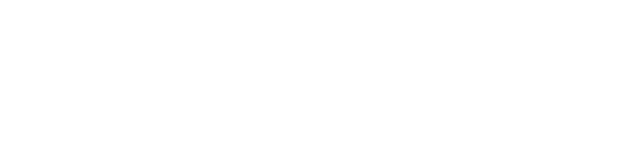
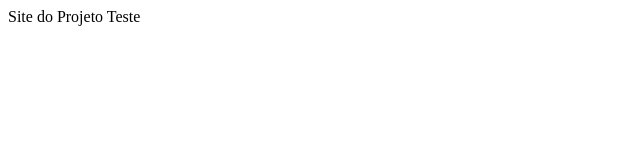
Before and after one commit to murilogs/ProjetoTeste, a plain HTML site: page index.html in a window 1280 px wide. Shown: the whole page, without its empty margins (0-640 px from the left). Drawn offline with Linux system fonts and the light colour scheme.

Commit message:
Atualiza index.html

```diff
--- a/index.html
+++ b/index.html
@@ -4,5 +4,6 @@
 	<title>Projeto Teste</title>
 </head>
 <body>
+	Site do Projeto Teste
 </body>
 </html>
```
